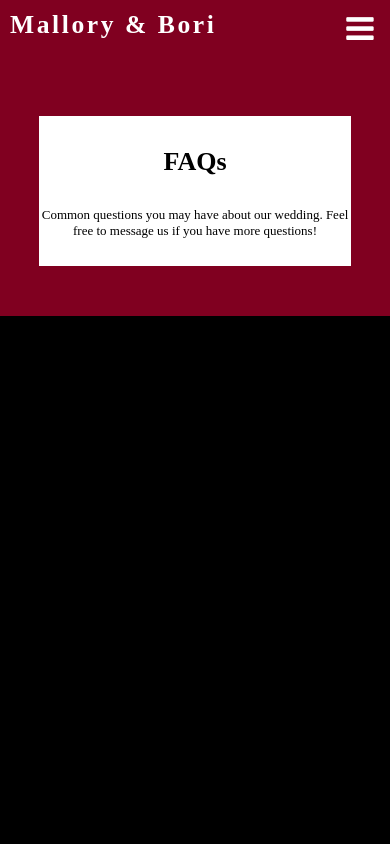
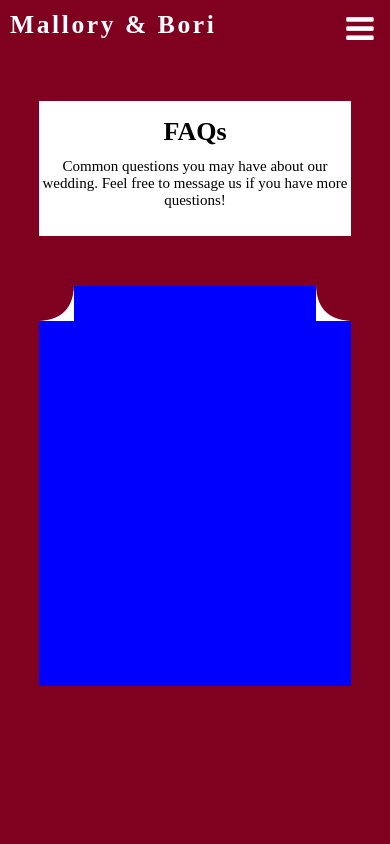
Before and after one commit to borikanes/wedding-ui, a React (Create React App) app: page /faq in a window 390 px wide. Shown: the top 844 px of the page. Built offline with nearby package versions, Linux system fonts and the light colour scheme; a web font is replaced by a local one.

Commit message:
figured out top parts of mid section of FAQ

```diff
--- a/src/Faq.css
+++ b/src/Faq.css
@@ -1,14 +1,13 @@
 .Faq-parent-div {
-    height: 124.5%;
     width: 100%;
     background-color: #800020;
-    position: absolute;
+    position: relative;
     font-family: 'Merienda One', cursive;
     z-index: -1;
 }
 
 .Faq-header-parent-div {
-    background-color: #800020;;
+    background-color: #800020;
     height: 150px;
     width: 100%;
     display: flex;
@@ -24,3 +23,52 @@
     justify-content: center;
     flex-direction: column;
 }
+
+.Faq-body-content-div {
+    width: 80%;
+    height: 400px;
+    background-color: blue;
+    display: inline-flex;
+    /* justify-content: center; */
+    margin-top: 220px;
+    position: inherit;
+}
+
+.Faq-mid-top-left-arc-div {
+    height: 70px;
+    width: 70px;
+    float: left;
+    background-image: url("images/top-left.png");
+}
+
+.Faq-mid-top-right-arc-div {
+    height: 70px;
+    width: 70px;
+    float: right;
+    background-image: url("images/top-right.png");
+    right: 0;
+    position: absolute;
+}
+
+.Faq-inner-div {
+    width: 100%;
+    height: 150px;
+    background-color: black;
+}
+
+@media only screen and (max-width : 610px) {
+    .Faq-mid-top-right-arc-div {
+        height: 35px;
+        width: 35px;
+        background-image: url("images/top-right-small.png");
+        right: 0;
+        position: absolute;
+    }
+
+    .Faq-mid-top-left-arc-div {
+        height: 35px;
+        width: 35px;
+        float: left;
+        background-image: url("images/top-left-small.png");
+    }
+}
--- a/src/Faq.js
+++ b/src/Faq.js
@@ -2,11 +2,23 @@ import React, { Component } from 'react';
 import 'font-awesome/css/font-awesome.css';
 import './Faq.css';
 import TopicHeader from './TopicHeader.js';
+import MidSection from './MidSection.js';
+import './HomePage.css';
 
 export default class Faq extends Component {
     render(){
         return(
-            <TopicHeader height="180px" title="FAQs" detail="Common questions you may have about our wedding. Feel free to message us if you have more questions!"/>
+            <div className="Faq-parent-div">
+                <TopicHeader height="90%" title="FAQs" detail="Common questions you may have about our wedding. Feel free to message us if you have more questions!"/>
+                <div className="Faq-body-content-div" >
+                    <div className="Faq-mid-top-left-arc-div"></div>
+                    <div className="Faq-mid-top-right-arc-div"></div>
+                    <div>
+
+                    </div>
+
+                </div>
+            </div>
         );
     }
 }
--- a/src/MidSection.css
+++ b/src/MidSection.css
@@ -1,8 +1,16 @@
 .MidSection-base-div {
     width: 100%;
-    height: 70%;
-    background-color: black;
-    margin-top: 50px;
+    margin-top: 220px;
     text-align: center;
     position: relative;
+    display: inline-flex;
+    justify-content: center
 }
+
+.MidSection-content-div {
+    width: 80%;
+    display: flex;
+    position: relative;
+    height: 500px;
+    background-color: green;
+}
--- a/src/MidSection.js
+++ b/src/MidSection.js
@@ -3,11 +3,12 @@ import 'font-awesome/css/font-awesome.css';
 import './MidSection.css';
 
 export default class MidSection extends Component {
-
     render(){
         return(
             <div className="MidSection-base-div" >
+                <div style={{'height': '100px'}} className="MidSection-content-div" >
 
+                </div>
             </div>
         );
     }
--- a/src/TopicHeader.css
+++ b/src/TopicHeader.css
@@ -1,5 +1,5 @@
 .TopicHeader-parent-div {
-    height: 124.5%;
+    /* height: 124.5%; */
     width: 100%;
     background-color: #800020;
     position: absolute;
@@ -12,19 +12,30 @@
     height: 150px;
     width: 100%;
     display: flex;
-    margin-top: 50px;
+    margin-top: 35px;
     justify-content: center;
 }
 
 .TopicHeader-header-content-div {
     width: 80%;
-    height: 100%;
+    /* height: 100%; */
     background-color: white;
     display: flex;
     justify-content: center;
     flex-direction: column;
 }
 
+.TopicHeader-header-content-div h1 {
+    margin: 8px;
+}
+
+@media only screen and (max-width : 510px) {
+    .TopicHeader-header-parent-div p {
+        font-size: 15px;
+        margin: 3px;
+        margin-bottom: 20px;
+    }
+}
 
 @media only screen and (max-width : 450px) {
     .TopicHeader-header-parent-div {
--- a/src/TopicHeader.js
+++ b/src/TopicHeader.js
@@ -8,18 +8,17 @@ export default class TopicHeader extends Component {
 // style={{height: '140.5%'}}
     render(){
         var midStyle = {
-            // height: {this.props.height}
-        }
+            height: this.props.height
+        };
+
         return(
-            <div style={midStyle} className="TopicHeader-parent-div">
+            <div /*style={midStyle}*/ className="TopicHeader-parent-div">
                 <div className="TopicHeader-header-parent-div">
-                    <div className="TopicHeader-header-content-div">
+                    <div style={midStyle} className="TopicHeader-header-content-div">
                         <h1>{this.props.title}</h1>
                         <p>{this.props.detail}</p>
                     </div>
                 </div>
-                <MidSection />
-                {/* <Footer /> */}
             </div>
         );
     }
--- a/src/index.css
+++ b/src/index.css
@@ -2,4 +2,5 @@ body {
   margin: 0;
   padding: 0;
   font-family: sans-serif;
+  background-color: #800020;
 }
```
